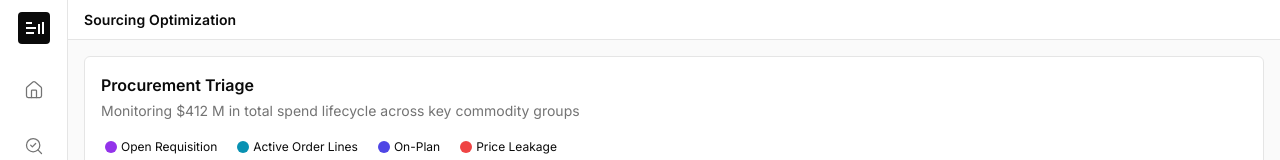
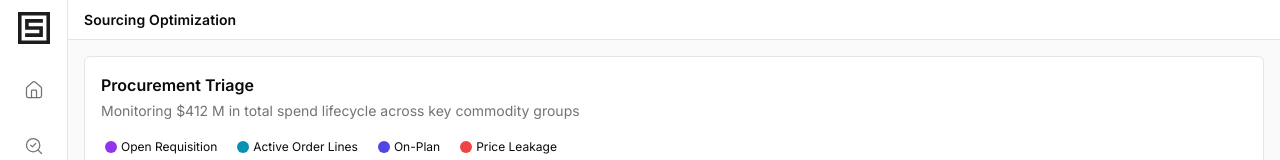
Before and after one commit to kkawakami-c3/sourcing-optimization-shadcn, a Next.js app: page / in a window 1280 px wide. Shown: the top 160 px of the page. Built offline with nearby package versions, Linux system fonts and the light colour scheme.

Commit message:
Replace placeholder logo with C3 AI Source Optimization logo from Figma
Made-with: Cursor

```diff
--- a/src/app/page.tsx
+++ b/src/app/page.tsx
@@ -312,8 +312,7 @@ export default function SourcingOptimization() {
         <div className="flex items-center justify-center p-3 w-full">
           <div className="w-8 h-8 flex items-center justify-center">
             <svg width="32" height="32" viewBox="0 0 32 32" fill="none" xmlns="http://www.w3.org/2000/svg">
-              <rect width="32" height="32" rx="4" fill="#0a0a0a"/>
-              <path d="M8 10h6v2H8v-2zm0 5h10v2H8v-2zm0 5h8v2H8v-2zm16-10h2v12h-2V10zm-4 2h2v10h-2V12z" fill="white"/>
+              <path fillRule="evenodd" clipRule="evenodd" d="M0 0H32V32H0V0ZM3.55556 3.55556H28.4444V28.4444H3.55556V3.55556ZM24.8889 7.11111H7.11111V17.7778H21.3333V21.3333H7.11111V24.8889H24.8889V14.2222H10.6667V10.6667H24.8889V7.11111Z" fill="#111112" fillOpacity="0.95"/>
             </svg>
           </div>
         </div>
```
